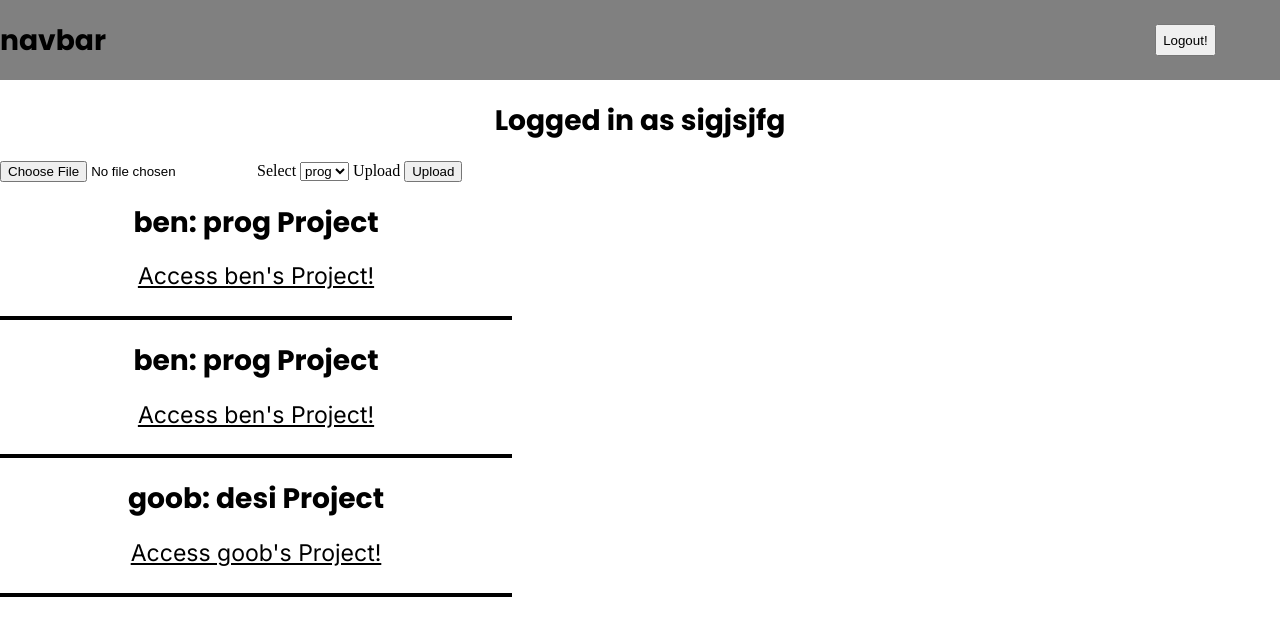
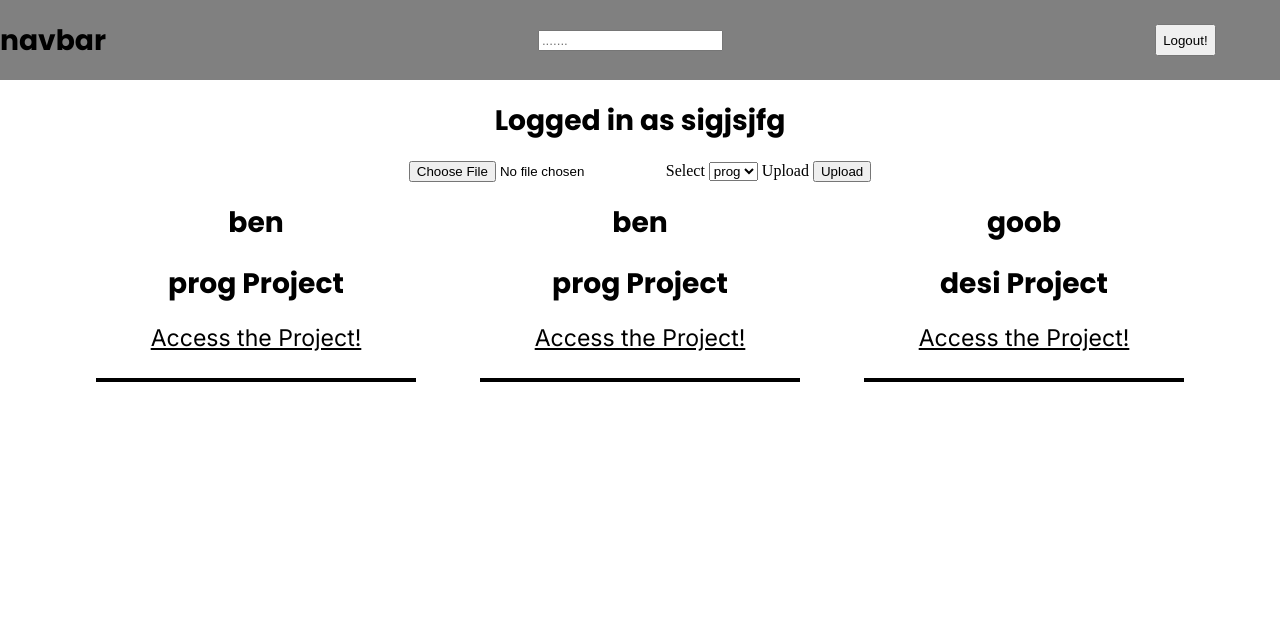
Before and after one commit to BenjaminWray2008/premarking, a Flask app: page /profile in a window 1280 px wide. Shown: the top 636 px of the page. Run offline with Flask 3, Linux system fonts and the light colour scheme; a user stored in the database is signed in; some libraries are stand-ins or nearby versions.

Commit message:
added js for searching projects

```diff
--- a/server.py
+++ b/server.py
@@ -1,4 +1,4 @@
-from flask import Flask, render_template, redirect, url_for, request, session
+from flask import Flask, render_template, redirect, url_for, request, session, jsonify
 from sqlalchemy.orm import (DeclarativeBase,
                             Mapped,
                             mapped_column,
@@ -165,9 +165,9 @@ class NewUser(FlaskForm):
     upload = SubmitField('Upload')
 
 
-class SearchUser(Form):
-    UName = StringField('Enter User:', validators=[validators.InputRequired()])
-    search = SubmitField('Search User:')
+# class SearchUser(Form):
+#     UName = StringField('Enter User:', validators=[validators.InputRequired()])
+#     search = SubmitField('Search User:')
 
 
 def submit(ticks):
@@ -252,8 +252,16 @@ def new_user(file, selected):
             q = select(User).where(User.id == id)
             exist = sql_session.scalar(q)
 
+
             q = select(Project).where(Project.type == selected)
             project_id = sql_session.scalar(q).id
+
+            q = select(UserProject).where(UserProject.user_id == id).where(UserProject.project_id == project_id).where(UserProject.admin_id == current_user.id)
+            proj_exist = sql_session.scalar(q)
+
+            if proj_exist:
+                print('already done')
+                continue
 
             new_project = UserProject(user_id=id, project_id=project_id, admin_id=current_user.id)
             db.session.add(new_project)
@@ -318,7 +326,7 @@ def logout():
 @login_required
 def profile():
     form = NewUser()
-    search_form = SearchUser(request.form)
+    # search_form = SearchUser(request.form)
     with Session(engine) as sql_session:
         q = select(Project)
         project_types = sql_session.scalars(q).all()
@@ -353,6 +361,22 @@ def profile():
             })
     return render_template('profile.html',
                            projects=projects, form=form)
+
+@app.route('/search', methods=['POST', 'GET'])
+@login_required
+def search():
+    q = request.args.get("q", "")
+    data = []
+    with Session(engine) as sql_session:
+        user_ids = sql_session.scalars(select(User).where(User.name.contains(q))).all()
+        for user in user_ids:
+            user_id = user.id
+            result = sql_session.scalar(select(UserProject).where(UserProject.user_id == user_id).where(UserProject.admin_id == current_user.id))
+            data.append({
+            'id': result.user_id
+            })
+    print(data)
+    return jsonify(data)
 
 
 @app.route('/project/<int:project_id>/<int:user_id>', methods=['POST', 'GET'])
--- a/static/css/style.css
+++ b/static/css/style.css
@@ -149,7 +149,7 @@ textarea{
 }
 
 .indiv-project{
-    width:40vw;
+    width:25vw;
     display: flex;
     align-items: center;
     flex-direction: column;
@@ -174,3 +174,22 @@ textarea{
 .logged-in{
     text-align: center;
 }
+
+.projects{
+    display:grid;
+    grid-template-columns: 1fr 1fr 1fr;
+    gap:5vw;
+
+    margin-left:5vw;
+    margin-right:5vw;
+}
+
+.project-page{
+    display:flex;
+    flex-direction: column;
+    align-items: center;
+}
+
+.project-user-name{
+    margin-bottom: 0;
+}
--- a/templates/layout.html
+++ b/templates/layout.html
@@ -11,9 +11,11 @@
 <body>
     <div class="navbar">
         <h1>navbar</h1>
-        <form method="POST">
 
-        </form>
+
+        <input type="text" id="searchbar" placeholder=".......">
+
+
         <form action="/logout">
             <button type="submit" class="logout-button">Logout!</button>
         </form>
@@ -21,6 +23,24 @@
     {% block content %}
 
     {% endblock %}
+<script>
+    const searchbar = document.getElementById('searchbar')
+    console.log('hi')
+    searchbar.addEventListener('input', async () => {
+        document.querySelectorAll(".indiv-project").forEach(project => {
+        project.style.backgroundColor = "";
+    });
+
+        const q = searchbar.value;
+        if (!q) return;
+        console.log(q)
+        const response = await fetch(`/search?q=${encodeURIComponent(q)}`);
+        const data = await response.json();
+        data.forEach(item => {
+            snap(item.id)
+        })
+    })
+    </script>
 </body>
 
 </html>
--- a/templates/profile.html
+++ b/templates/profile.html
@@ -1,6 +1,6 @@
 {% extends 'layout.html' %} {% block content %}
 <h1 class="logged-in">Logged in as {{current_user.email}}</h1>
-
+<div class="project-page">
 <form method="POST" enctype="multipart/form-data">
     {{ form.hidden_tag() }}
     {{ form.file() }}
@@ -10,15 +10,45 @@
     {{ form.upload() }}
 
 </form>
+<div class="projects">
 {% for project in projects %}
 
-<div class="indiv-project">
+<div class="indiv-project" name="project-{{project['user_id']}}">
     <div class="centre-projects">
-    <h1 class="">{{project['user']}}: {{project['type']}} Project</h1>
-    <a href="project/{{project['projstand']}}/{{project['user_id']}}" class="project-link">Access {{project['user']}}'s Project!</a>
+    <h1 class="project-user-name">{{project['user']}}</h1>
+    <h1>{{project['type']}} Project</h1>
+    <a href="project/{{project['projstand']}}/{{project['user_id']}}" class="project-link">Access the Project!</a>
     </div>
     <div class="line between-projects"></div>
 </div>
 {% endfor %}
+</div>
+</div>
+
+<script>
+
+
+
+
+    function snap(user) {
+        console.log(user)
+        const search = document.getElementsByName(`project-${user}`);
+        console.log(search)
+        if (search) {
+        search.forEach(item => {
+            item.scrollIntoView()
+            item.scrollIntoView({ behavior: "smooth", block: "center" });
+            item.style.backgroundColor = "green";
+        })
+
+
+
+
+        }
+
+
+
+    }
+</script>
 
 {% endblock %}
```
Also changed, not shown: instance/database.db.
